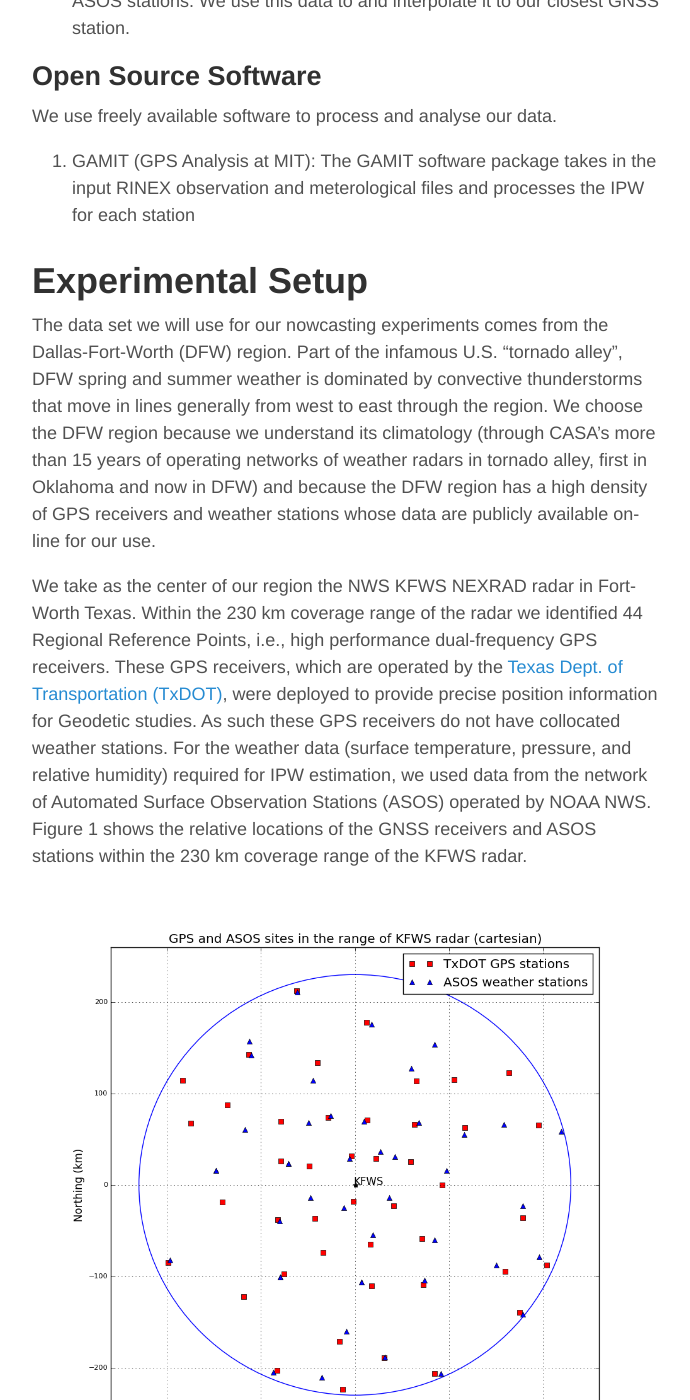
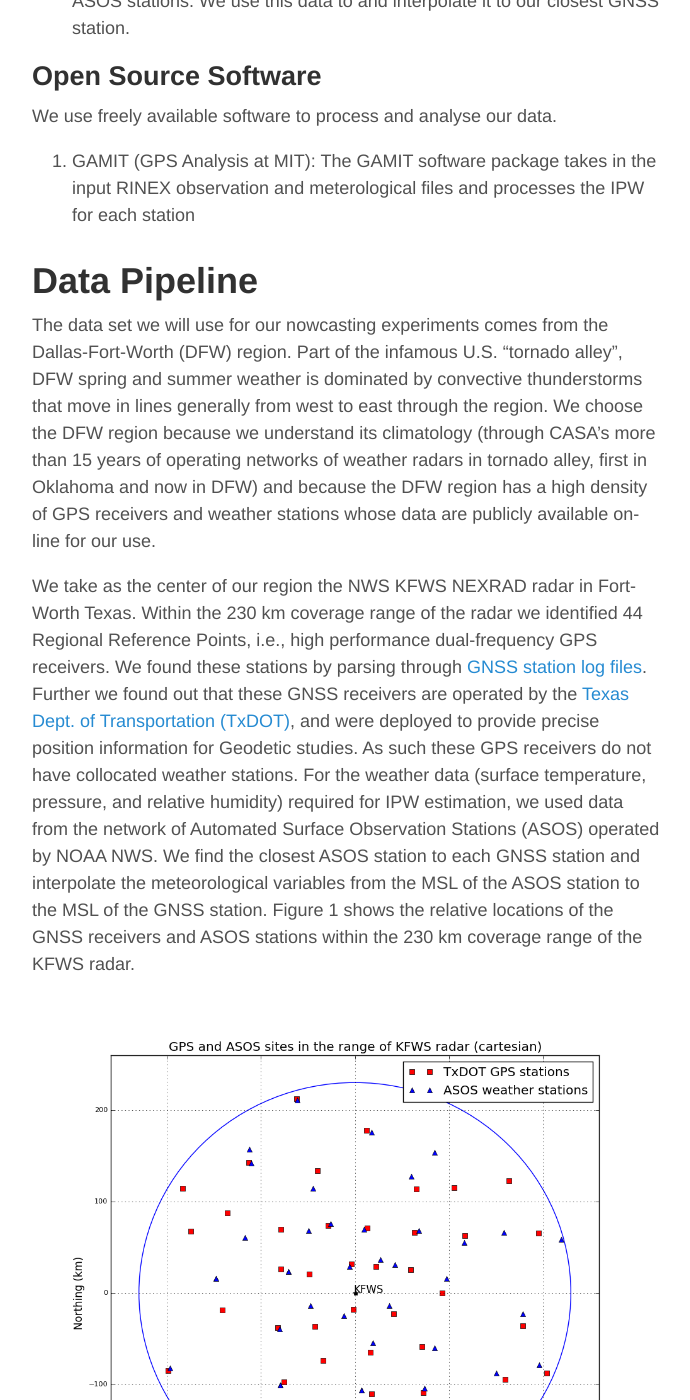
Before and after one commit to adityanagara/adityanagara.github.io, a Jekyll site: the page built from _posts/2016-02-28-Vaisala-Open-Weather-Data-Challenge.md, in a window 1280 px wide and 1400 px high, scrolled down 1886 px. Shown: the whole window, without its empty margins (293-983 px from the left). Built offline with Jekyll 4.4.1, drawn with Linux system fonts in a browser that asks for light colours; some of the changed text lies outside the part shown.

Commit message:
added data pipeline

```diff
--- a/_posts/2016-02-28-Vaisala-Open-Weather-Data-Challenge.md
+++ b/_posts/2016-02-28-Vaisala-Open-Weather-Data-Challenge.md
@@ -59,7 +59,7 @@
 1. GAMIT (GPS Analysis at MIT): The GAMIT software package takes in the input RINEX observation and meterological files
 and processes the IPW for each station
 
-# Experimental Setup
+# Data Pipeline
 
 The data set we will use for our nowcasting experiments comes from the Dallas-Fort-Worth (DFW) region.
 Part of the infamous U.S. "tornado alley", DFW spring and summer weather is dominated by convective thunderstorms
@@ -70,23 +70,23 @@
 
 We take as the center of our region the NWS KFWS NEXRAD radar in Fort-Worth Texas.
 Within the 230 km coverage range of the radar we identified 44 Regional Reference Points, i.e.,
-high performance dual-frequency GPS receivers. These GPS receivers, which are operated by the
-[Texas Dept. of Transportation (TxDOT)](http://www.txdot.gov/inside-txdot/division/information-technology/gps.html),
-were deployed to provide precise position information for Geodetic studies. As such these GPS receivers do not have
+high performance dual-frequency GPS receivers. We found these stations by parsing through [GNSS station log files](ftp://geodesy.noaa.gov/cors/station_log/).
+Further we found out that these GNSS receivers are operated by the [Texas Dept. of Transportation (TxDOT)](http://www.txdot.gov/inside-txdot/division/information-technology/gps.html),
+and were deployed to provide precise position information for Geodetic studies. As such these GPS receivers do not have
 collocated weather stations. For the weather data (surface temperature, pressure, and relative humidity)
 required for IPW estimation, we used data from the network of Automated Surface Observation Stations (ASOS)
-operated by NOAA NWS. Figure 1 shows the relative locations of the GNSS receivers and
-ASOS stations within the 230 km coverage range of the KFWS radar.
+operated by NOAA NWS. We find the closest ASOS station to each GNSS station and interpolate the meteorological
+variables from the MSL of the ASOS station to the MSL of the GNSS station.
+Figure 1 shows the relative locations of the GNSS receivers and ASOS stations within the 230 km
+coverage range of the KFWS radar.
 
 {:.center}
-![cardinal](/pictures/GPS_ASOS_Locations.png)
-This is an image
+![Figure 1. Sensor map in the Dallas Fort-Worth area Texas](/pictures/GPS_ASOS_Locations.png)
 
-Hello!
+The following figure summarizes the data pipeline.
 
-.center {
-  text-align: center;
-}
+![Figure 1. Sensor map in the Dallas Fort-Worth area Texas](/pictures/data_pipeline.jpg)
 
 The following video shows a storm case in the Dallas-Fort worth area on May 8th 2014.
+{:.center}
 <iframe width="560" height="315" src="https://www.youtube.com/embed/2qXhBIHlfaM" frameborder="0" allowfullscreen></iframe>
```
Also changed, not shown: pictures/data_pipeline.png (added).
